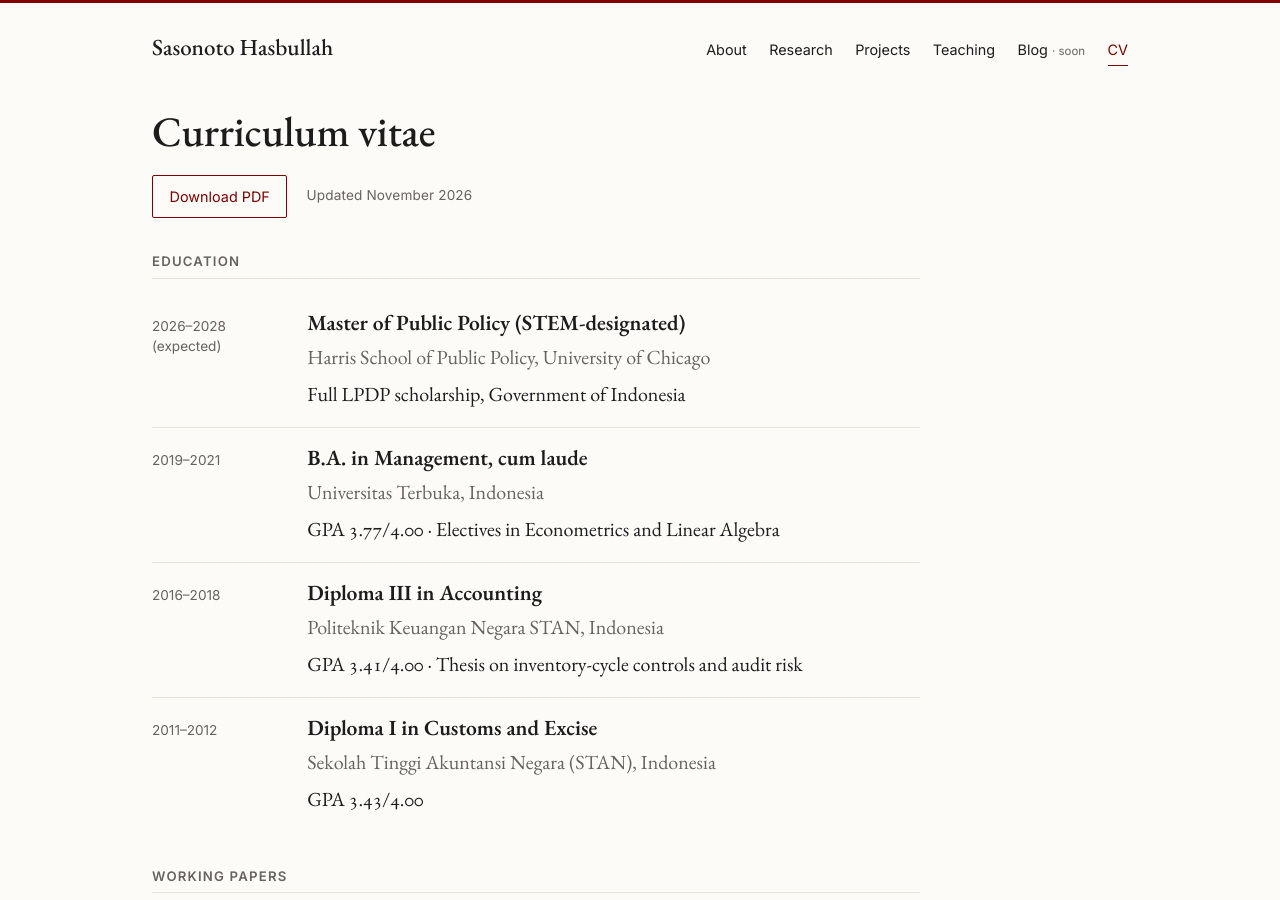
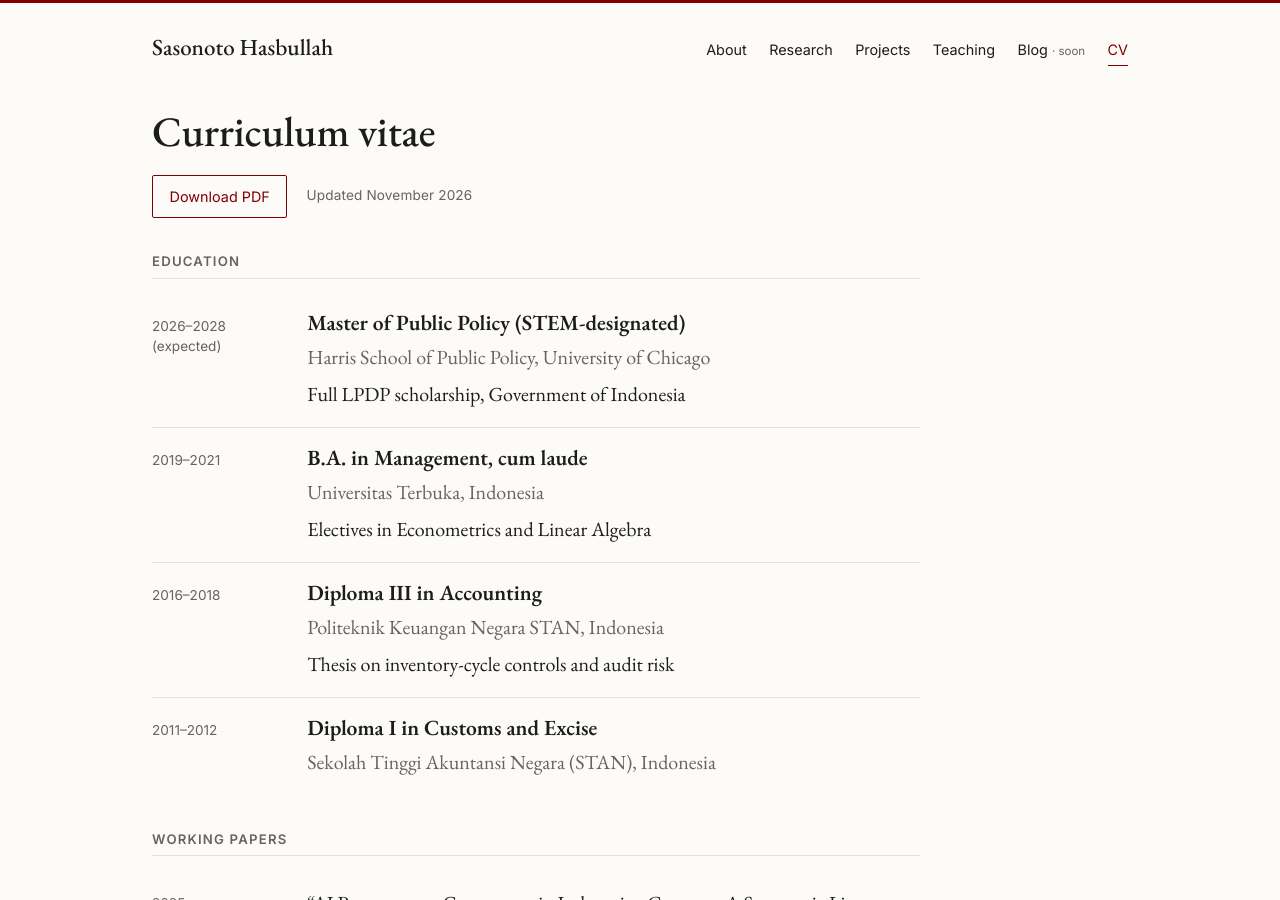
Before and after one commit to sasonoto/sasonoto.github.io, a Jekyll site: the page built from cv.html, in a window 1280 px wide and 900 px high. Built offline with Jekyll 4.4.1, drawn with Linux system fonts in a browser that asks for light colours.

Commit message:
CV: remove GPAs
Co-Authored-By: Claude Opus 5.5 <noreply@anthropic.com>

```diff
--- a/_data/cv.yml
+++ b/_data/cv.yml
@@ -9,19 +9,16 @@ education:
     degree: B.A. in Management, cum laude
     school: Universitas Terbuka, Indonesia
     notes:
-      - GPA 3.77/4.00
       - Electives in Econometrics and Linear Algebra
   - years: "2016–2018"
     degree: Diploma III in Accounting
     school: Politeknik Keuangan Negara STAN, Indonesia
     notes:
-      - GPA 3.41/4.00
       - Thesis on inventory-cycle controls and audit risk
   - years: "2011–2012"
     degree: Diploma I in Customs and Excise
     school: Sekolah Tinggi Akuntansi Negara (STAN), Indonesia
-    notes:
-      - GPA 3.43/4.00
+    notes: []
 
 employer:
   name: Directorate General of Customs and Excise (DJBC), Ministry of Finance, Republic of Indonesia
```
Also changed, not shown: 1 other file.
